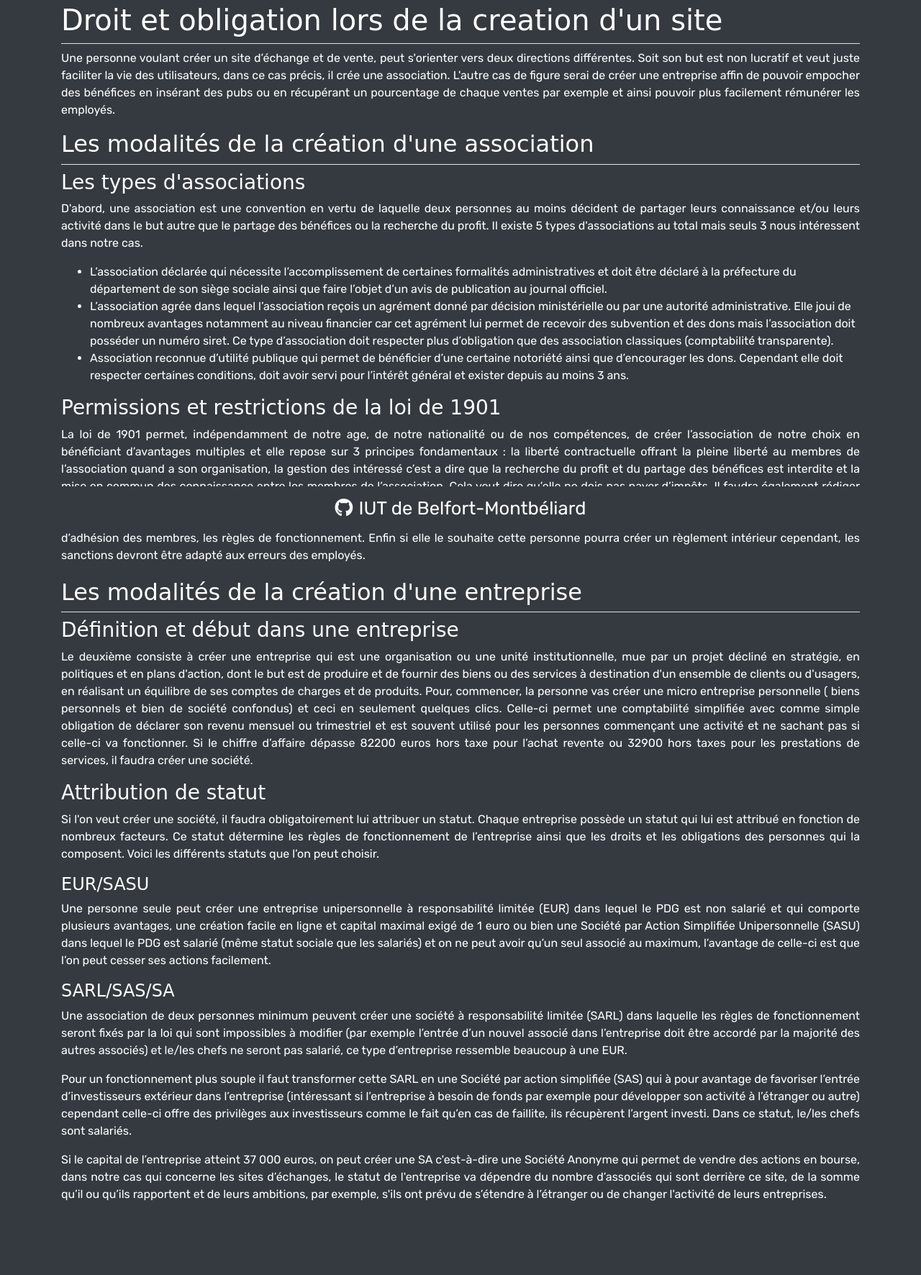
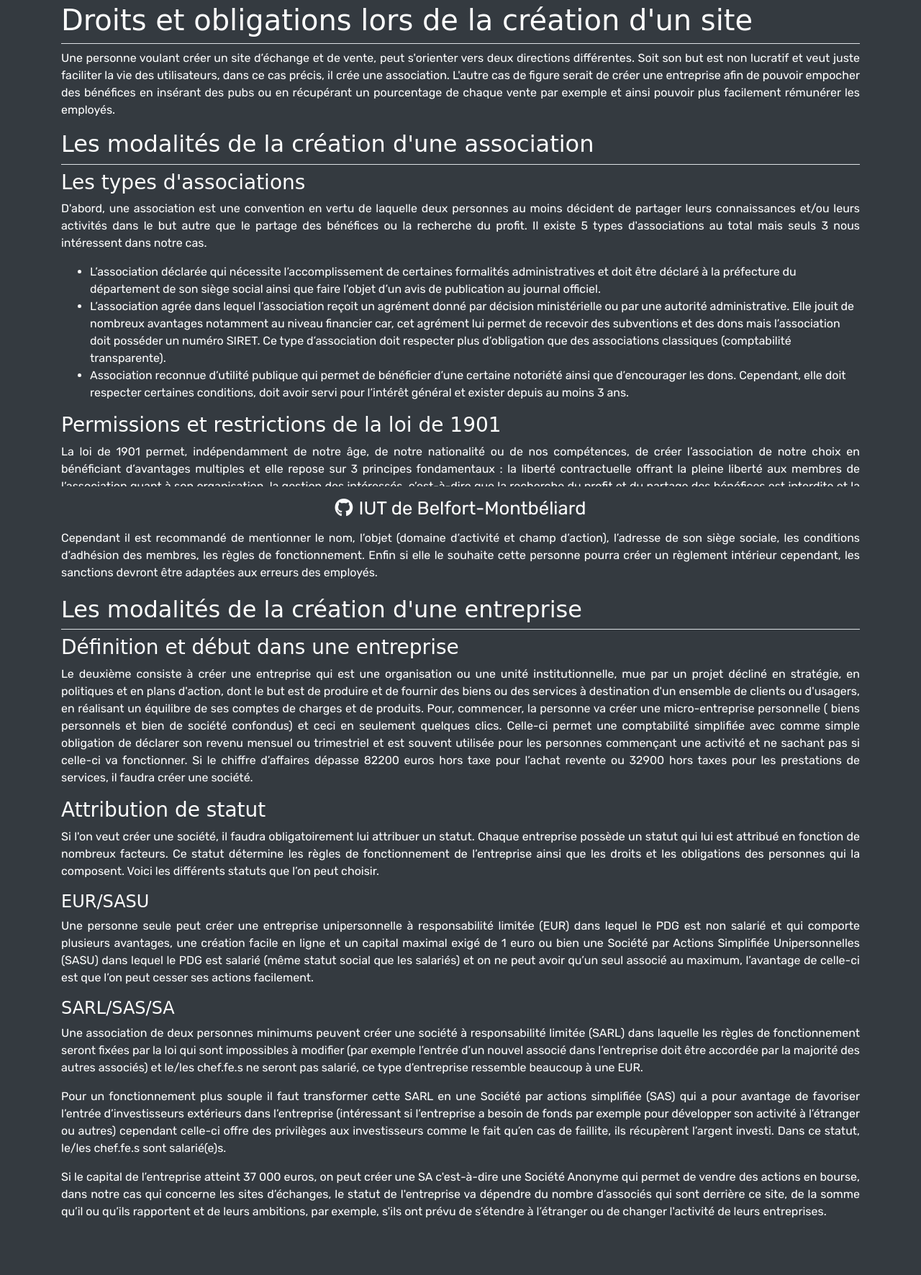
Before and after one commit to Notavone/PTUTS1, a PHP site: page /pages/droit.php in a window 1280 px wide. Shown: the part 64-1836 px from the top of the page at 72% size. Before the commit the page ends 1733 px from the top, so only its background shows below. Run offline with PHP 8.4, Linux system fonts and the light colour scheme; some libraries are stand-ins or nearby versions; some web fonts are replaced.

Commit message:
correction orthographe & grammaire

```diff
--- a/pages/droit.php
+++ b/pages/droit.php
@@ -12,46 +12,46 @@ $page = "ecodroit";
 <main class="container">
     <div class="row">
         <div class="col-12">
-            <h1 class="heading-stylized">Droit et obligation lors de la creation d'un site</h1>
+            <h1 class="heading-stylized">Droits et obligations lors de la création d'un site</h1>
             <p>Une personne voulant créer un site d’échange et de vente, peut s'orienter vers deux directions
                 différentes. Soit son but est non lucratif et veut juste faciliter la vie des utilisateurs, dans ce cas
-                précis, il crée une association. L'autre cas de figure serai de créer une entreprise affin de pouvoir
-                empocher des bénéfices en insérant des pubs ou en récupérant un pourcentage de chaque ventes par exemple
+                précis, il crée une association. L'autre cas de figure serait de créer une entreprise afin de pouvoir
+                empocher des bénéfices en insérant des pubs ou en récupérant un pourcentage de chaque vente par exemple
                 et ainsi pouvoir plus facilement rémunérer les employés.</p>
             <h2 class="heading-stylized">Les modalités de la création d'une association</h2>
             <h3>Les types d'associations</h3>
             <p>D'abord, une association est une convention en vertu de laquelle deux personnes au moins décident de
-                partager leurs connaissance et/ou leurs activité dans le but autre que le partage des bénéfices ou la
+                partager leurs connaissances et/ou leurs activités dans le but autre que le partage des bénéfices ou la
                 recherche du profit. Il existe 5 types d'associations au total mais seuls 3 nous intéressent dans notre
                 cas.</p>
             <ul>
                 <li>L’association déclarée qui nécessite l’accomplissement de certaines formalités administratives et
-                    doit être déclaré à la préfecture du département de son siège sociale ainsi que faire l’objet d’un
+                    doit être déclaré à la préfecture du département de son siège social ainsi que faire l’objet d’un
                     avis de publication au journal officiel.
                 </li>
-                <li>L’association agrée dans lequel l’association reçois un agrément donné par décision ministérielle ou
-                    par une autorité administrative. Elle joui de nombreux avantages notamment au niveau financier car
-                    cet agrément lui permet de recevoir des subvention et des dons mais l’association doit posséder un
-                    numéro siret. Ce type d’association doit respecter plus d’obligation que des association classiques
+                <li>L’association agrée dans lequel l’association reçoit un agrément donné par décision ministérielle ou
+                    par une autorité administrative. Elle jouit de nombreux avantages notamment au niveau financier car,
+                    cet agrément lui permet de recevoir des subventions et des dons mais l’association doit posséder un
+                    numéro SIRET. Ce type d’association doit respecter plus d’obligation que des associations classiques
                     (comptabilité transparente).
                 </li>
                 <li>Association reconnue d’utilité publique qui permet de bénéficier d’une certaine notoriété ainsi que
-                    d’encourager les dons. Cependant elle doit respecter certaines conditions, doit avoir servi pour
+                    d’encourager les dons. Cependant, elle doit respecter certaines conditions, doit avoir servi pour
                     l’intérêt général et exister depuis au moins 3 ans.
                 </li>
             </ul>
             <h3>Permissions et restrictions de la loi de 1901</h3>
-            <p> La loi de 1901 permet, indépendamment de notre age, de notre nationalité ou de nos compétences, de créer
+            <p> La loi de 1901 permet, indépendamment de notre âge, de notre nationalité ou de nos compétences, de créer
                 l’association de notre choix en bénéficiant d’avantages multiples et elle repose sur 3 principes
-                fondamentaux : la liberté contractuelle offrant la pleine liberté au membres de l’association quand a
-                son organisation, la gestion des intéressé c’est a dire que la recherche du profit et du partage des
+                fondamentaux : la liberté contractuelle offrant la pleine liberté aux membres de l’association quant à
+                son organisation, la gestion des intéressés, c’est-à-dire que la recherche du profit et du partage des
                 bénéfices est interdite et la mise en commun des connaissance entre les membres de l’association. Cela
-                veut dire qu’elle ne dois pas payer d’impôts. Il faudra également rédiger les statut qui vont fixer les
-                règles de fonctionnement, de gouvernance et d’organisation et ces règles sont assez librement choisi par
+                veut dire qu’elle ne doit pas payer d’impôts. Il faudra également rédiger les status qui vont fixer les
+                règles de fonctionnement, de gouvernance et d’organisation et ces règles sont assez librement choisies par
                 ses membres. Cependant il est recommandé de mentionner le nom, l’objet (domaine d’activité et champ
-                d’action), l’addresses de son siège sociale, les conditions d’adhésion des membres, les règles de
+                d’action), l’adresse de son siège sociale, les conditions d’adhésion des membres, les règles de
                 fonctionnement. Enfin si elle le souhaite cette personne pourra créer un règlement intérieur cependant,
-                les sanctions devront être adapté aux erreurs des employés.</p>
+                les sanctions devront être adaptées aux erreurs des employés.</p>
         </div>
         <div class="col-12">
             <h2 class="heading-stylized">Les modalités de la création d'une entreprise</h2>
@@ -59,11 +59,11 @@ $page = "ecodroit";
             <p>Le deuxième consiste à créer une entreprise qui est une organisation ou une unité institutionnelle, mue
                 par un projet décliné en stratégie, en politiques et en plans d'action, dont le but est de produire et
                 de fournir des biens ou des services à destination d'un ensemble de clients ou d'usagers, en réalisant
-                un équilibre de ses comptes de charges et de produits. Pour, commencer, la personne vas créer une micro
-                entreprise personnelle ( biens personnels et bien de société confondus) et ceci en seulement quelques
+                un équilibre de ses comptes de charges et de produits. Pour, commencer, la personne va créer une
+                micro-entreprise personnelle ( biens personnels et bien de société confondus) et ceci en seulement quelques
                 clics. Celle-ci permet une comptabilité simplifiée avec comme simple obligation de déclarer son revenu
-                mensuel ou trimestriel et est souvent utilisé pour les personnes commençant une activité et ne sachant
-                pas si celle-ci va fonctionner. Si le chiffre d’affaire dépasse 82200 euros hors taxe pour l’achat
+                mensuel ou trimestriel et est souvent utilisée pour les personnes commençant une activité et ne sachant
+                pas si celle-ci va fonctionner. Si le chiffre d’affaires dépasse 82200 euros hors taxe pour l’achat
                 revente ou 32900 hors taxes pour les prestations de services, il faudra créer une société.</p>
             <h3>Attribution de statut</h3>
             <p>Si l'on veut créer une société, il faudra obligatoirement lui attribuer un statut. Chaque entreprise
@@ -72,20 +72,20 @@ $page = "ecodroit";
                 composent. Voici les différents statuts que l’on peut choisir.</p>
             <h4>EUR/SASU</h4>
             <p>Une personne seule peut créer une entreprise unipersonnelle à responsabilité limitée (EUR) dans lequel le
-                PDG est non salarié et qui comporte plusieurs avantages, une création facile en ligne et capital maximal
-                exigé de 1 euro ou bien une Société par Action Simplifiée Unipersonnelle (SASU) dans lequel le PDG est
-                salarié (même statut sociale que les salariés) et on ne peut avoir qu’un seul associé au maximum,
+                PDG est non salarié et qui comporte plusieurs avantages, une création facile en ligne et un capital maximal
+                exigé de 1 euro ou bien une Société par Actions Simplifiée Unipersonnelles (SASU) dans lequel le PDG est
+                salarié (même statut social que les salariés) et on ne peut avoir qu’un seul associé au maximum,
                 l’avantage de celle-ci est que l’on peut cesser ses actions facilement.</p>
             <h4>SARL/SAS/SA</h4>
-            <p>Une association de deux personnes minimum peuvent créer une société à responsabilité limitée (SARL) dans
-                laquelle les règles de fonctionnement seront fixés par la loi qui sont impossibles à modifier (par
-                exemple l’entrée d’un nouvel associé dans l’entreprise doit être accordé par la majorité des autres
-                associés) et le/les chefs ne seront pas salarié, ce type d’entreprise ressemble beaucoup à une EUR.</p>
-            <p>Pour un fonctionnement plus souple il faut transformer cette SARL en une Société par action simplifiée
-                (SAS) qui à pour avantage de favoriser l’entrée d’investisseurs extérieur dans l’entreprise (intéressant
-                si l’entreprise à besoin de fonds par exemple pour développer son activité à l’étranger ou autre)
+            <p>Une association de deux personnes minimums peuvent créer une société à responsabilité limitée (SARL) dans
+                laquelle les règles de fonctionnement seront fixées par la loi qui sont impossibles à modifier (par
+                exemple l’entrée d’un nouvel associé dans l’entreprise doit être accordée par la majorité des autres
+                associés) et le/les chef.fe.s ne seront pas salarié, ce type d’entreprise ressemble beaucoup à une EUR.</p>
+            <p>Pour un fonctionnement plus souple il faut transformer cette SARL en une Société par actions simplifiée
+                (SAS) qui a pour avantage de favoriser l’entrée d’investisseurs extérieurs dans l’entreprise (intéressant
+                si l’entreprise a besoin de fonds par exemple pour développer son activité à l’étranger ou autres)
                 cependant celle-ci offre des privilèges aux investisseurs comme le fait qu’en cas de faillite, ils
-                récupèrent l’argent investi. Dans ce statut, le/les chefs sont salariés.</p>
+                récupèrent l’argent investi. Dans ce statut, le/les chef.fe.s sont salarié(e)s.</p>
             <p>Si le capital de l’entreprise atteint 37 000 euros, on peut créer une SA c'est-à-dire une Société Anonyme
                 qui permet de vendre des actions en bourse, dans notre cas qui concerne les sites d’échanges, le statut
                 de l'entreprise va dépendre du nombre d’associés qui sont derrière ce site, de la somme qu’il ou qu’ils
--- a/pages/economie.php
+++ b/pages/economie.php
@@ -31,7 +31,7 @@ $page = "ecodroit";
                                 d’échanges. Dans une résidence comme la résidence Duvillard, à proximité de l’IUT de
                                 Belfort-Montbéliard, on compte environ 300 chambres, si l’on multiplie cela par le
                                 nombre de résidences à Belfort on obtient une bagatelle d’environ 1000 étudiants (tout
-                                cela sans compter ceux qui ne sont pas au crous mais dans des appartement pour
+                                cela sans compter ceux qui ne sont pas au CROUS mais dans des appartement pour
                                 particuliers ou tout simplement chez un membre de leur famille) Selon le site du Grand
                                 Belfort on compte environ 7000 étudiants dans l’aire urbaine dont 5000 au sein de
                                 l'agglomération elle-même, on apprend aussi que cet effectif représente 20% des
```
Also changed, not shown: pages/analyse.php (+25 -25 lines), pages/contact.php (+6 -6 lines).
